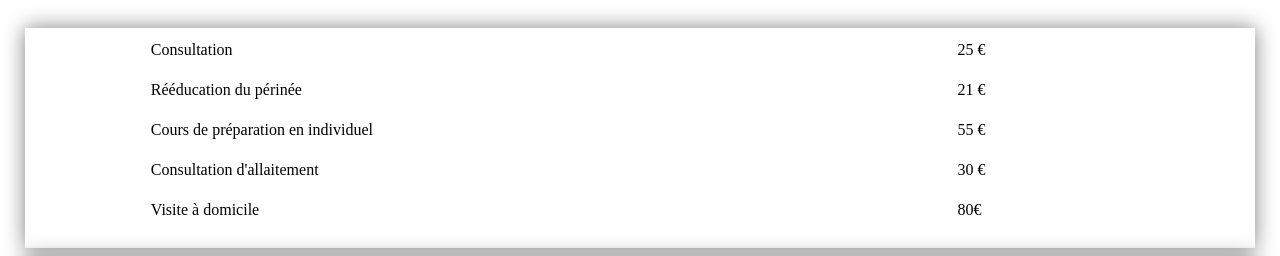
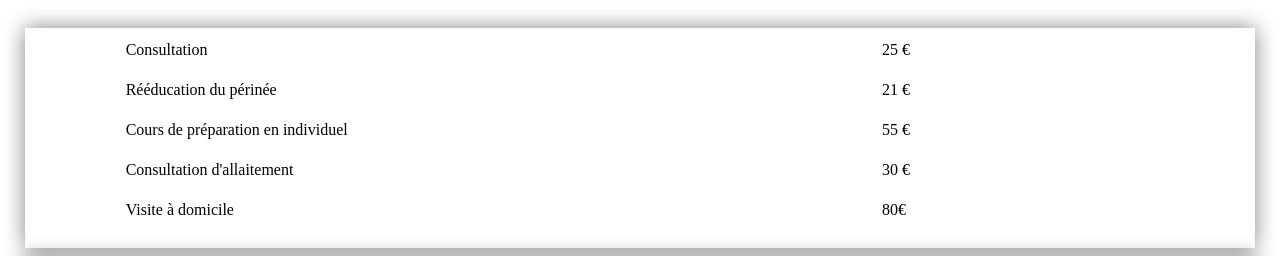
Before and after one commit to anastasia-sagefemme/anastasia-sagefemme, a plain HTML site: page consultations.html in a window 1280 px wide. Shown: the part 686-942 px from the top of the page. Drawn offline with Linux system fonts and the light colour scheme; a web font is replaced by a local one.

Commit message:
rectification des colonne d'honoraires

```diff
--- a/consultations.html
+++ b/consultations.html
@@ -95,7 +95,7 @@
                         <div class="col-6">
                             <p>Consultation</p>
                         </div>
-                        <div class="col-2">
+                        <div class="col-3">
                             <p>25 €</p>
                         </div>
                     </div>
@@ -103,7 +103,7 @@
                         <div class="col-6">
                             <p>Rééducation du périnée</p>
                         </div>
-                        <div class="col-2">
+                        <div class="col-3">
                             <p>21 €</p>
                         </div>
                     </div>
@@ -111,7 +111,7 @@
                         <div class="col-6">
                             <p>Cours de préparation en individuel</p>
                         </div>
-                        <div class="col-2">
+                        <div class="col-3">
                             <p>55 €</p>
                         </div>
                     </div>
@@ -119,7 +119,7 @@
                         <div class="col-6">
                             <p>Consultation d'allaitement</p>
                         </div>
-                        <div class="col-2">
+                        <div class="col-3">
                             <p>30 €</p>
                         </div>
                     </div>
@@ -127,7 +127,7 @@
                         <div class="col-6">
                             <p>Visite à domicile</p>
                         </div>
-                        <div class="col-2">
+                        <div class="col-3">
                             <p>80€</p>
                         </div>
                     </div>
```
